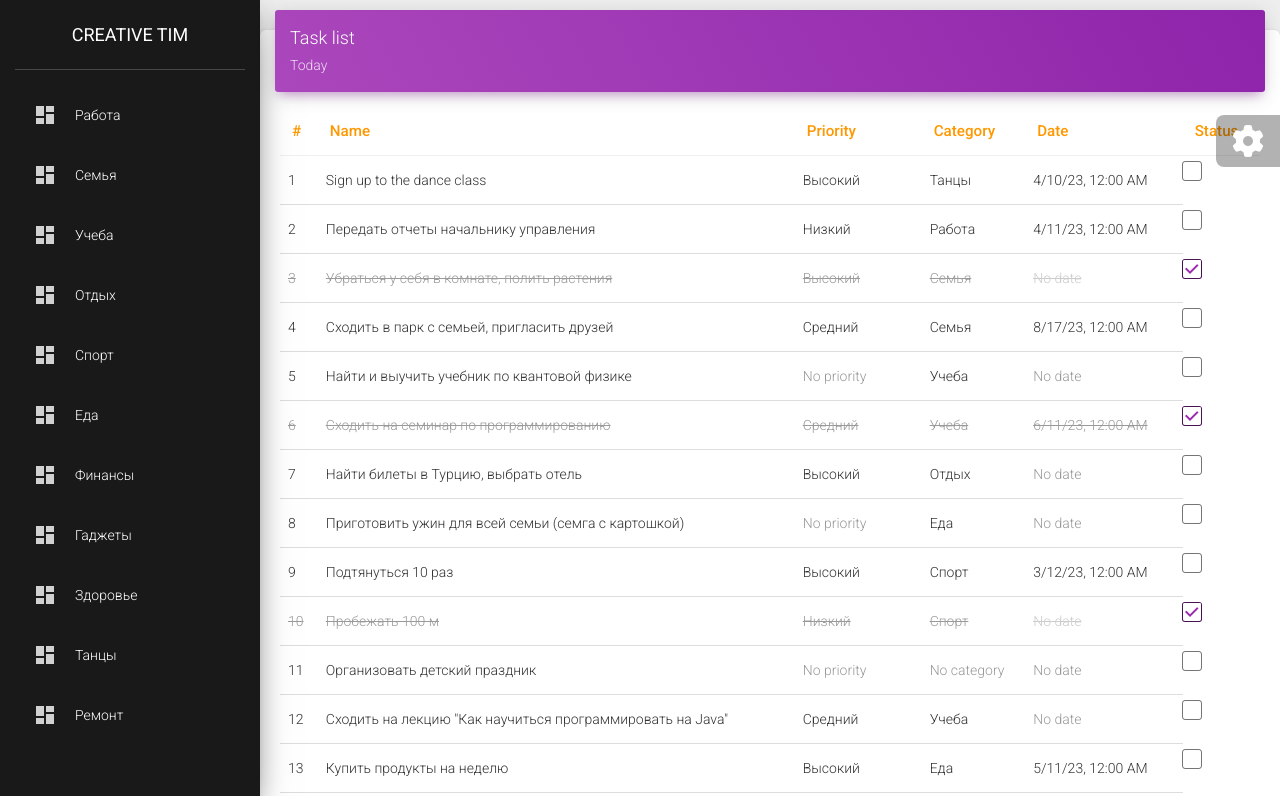
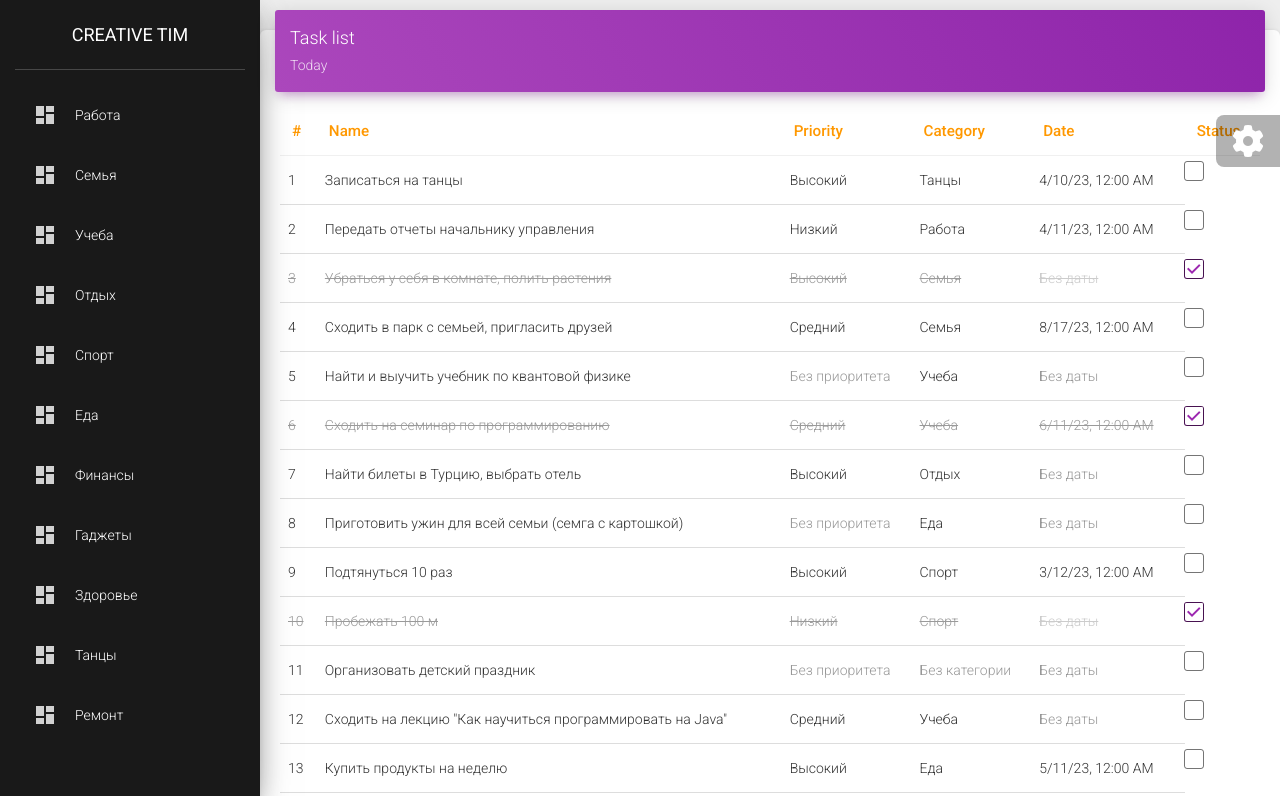
Before and after one commit to Alima-T/AngularExample, an Angular app: page / in a window 1280 px wide. Shown: the top 796 px of the page. Built offline with nearby package versions, Linux system fonts and the light colour scheme.

Commit message:
#16_fix_fields(translations)_remove_comments

```diff
--- a/src/app/data/TestData.ts
+++ b/src/app/data/TestData.ts
@@ -38,7 +38,7 @@ export class TestData {
   static tasks: Task[] = [
     {
       id: 1,
-      title: "Sign up to the dance class",
+      title: "Записаться на танцы",
       priority: TestData.priorities[2],
       completed: false,
       category: TestData.categories[9],
--- a/src/app/view/categories/category.component.ts
+++ b/src/app/view/categories/category.component.ts
@@ -24,10 +24,6 @@ export class CategoryComponent implements OnInit {
 // the method is automatically called when creating an instance of the Category Components component
   ngOnInit() {
     this.dataHandler.categoriesSubject.subscribe(categories => this.categories = categories);
-    // this.categories = this.dataHandler.getCategory();
-    //displaying all categories in the browser developer tools
-    // console.log(this.categories)
-    // Injection of categories in html
   }
 
   displayTasksByCategory(category: Category) {
--- a/src/app/view/tasks/task.component.html
+++ b/src/app/view/tasks/task.component.html
@@ -21,10 +21,10 @@
             <td>{{i + 1}}</td>
             <td>{{task.title}}</td>
             <td
-              [class.novalue]="task.priority ==null">{{task.priority?.title !== null ? task.priority?.title : "No priority"}}</td>
+              [class.novalue]="task.priority ==null">{{task.priority?.title !== null ? task.priority?.title : "Без приоритета"}}</td>
             <td
-              [class.novalue]="task.category ==null">{{task.category?.title !== null ? task.category?.title : "No category"}}</td>
-            <td [class.novalue]="task.date ==null">{{task.date == null ? "No date" : (task.date | date: 'short')}}</td>
+              [class.novalue]="task.category ==null">{{task.category?.title !== null ? task.category?.title : "Без категории"}}</td>
+            <td [class.novalue]="task.date ==null">{{task.date == null ? "Без даты" : (task.date | date: 'short')}}</td>
             <div class="form-check">
               <label class="form-check-label">
                 <input (click)="markTaskCompleted(task)" [checked]="task.completed" class="form-check-input" type="checkbox"
--- a/src/app/view/tasks/task.component.ts
+++ b/src/app/view/tasks/task.component.ts
@@ -17,8 +17,6 @@ export class TaskComponent implements OnInit {
   }
 
   ngOnInit(): void {
-    // this.tasks=this.dataHandler.getTask()
-    //add subscriber
     this.dataHandler.tasksSubject.subscribe(tasks => this.tasks = tasks);
   }
 
```
